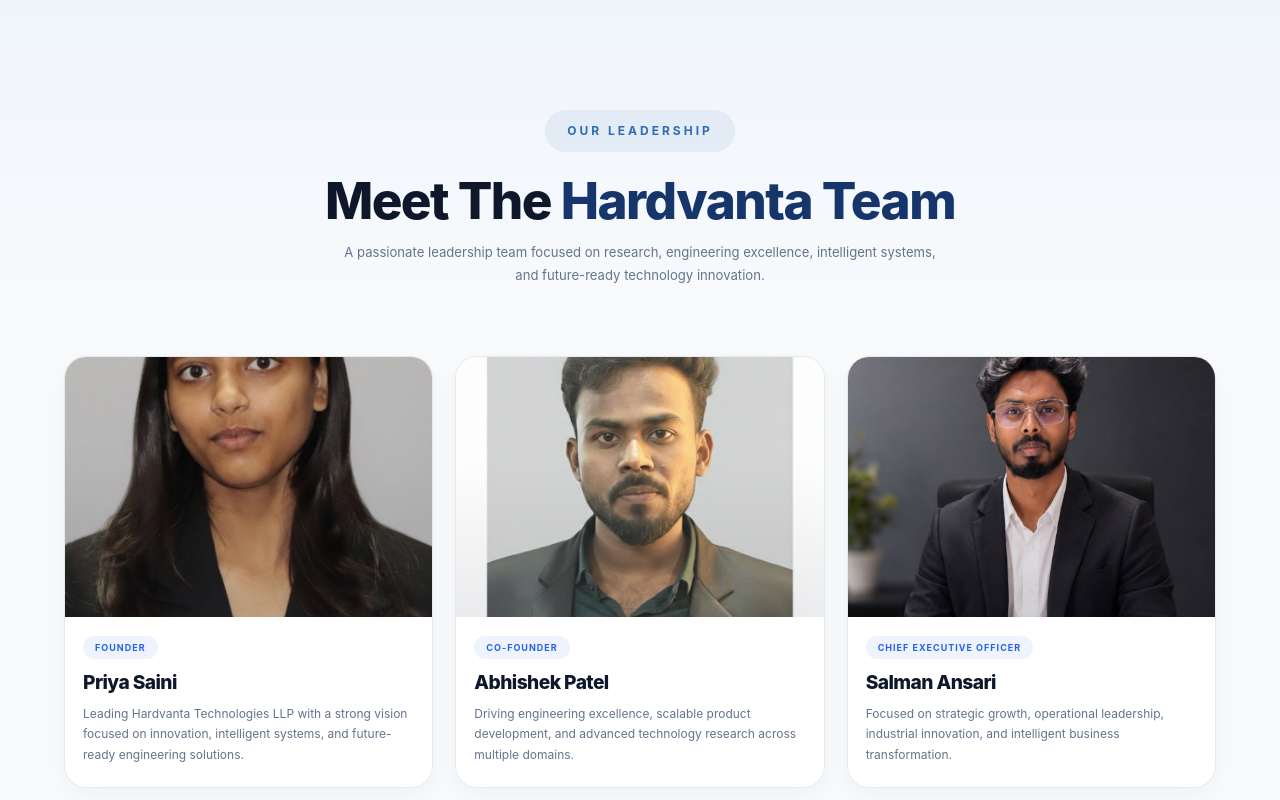
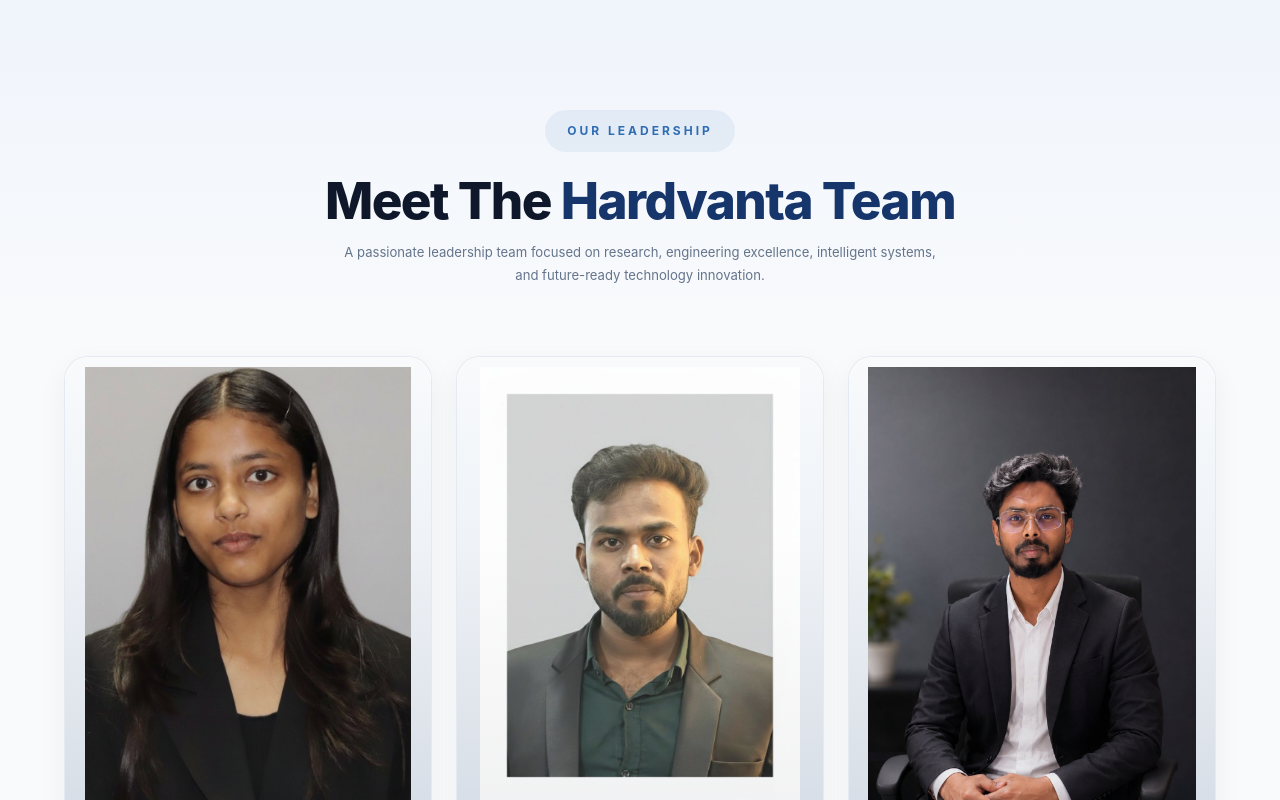
Before and after one commit to hardvantatechnology-llp/hardvanta-website, a Next.js app: page /team in a window 1280 px wide. Shown: the top 800 px of the page. Built offline with nearby package versions, Linux system fonts and the light colour scheme.

Commit message:
pic update

```diff
--- a/app/team/page.tsx
+++ b/app/team/page.tsx
@@ -68,8 +68,7 @@
               <Image
                 src={member.image}
                 alt={member.name}
-                width={420}
-                height={420}
+                fill
                 priority
                 className="team-member-image"
               />
--- a/styles/team.css
+++ b/styles/team.css
@@ -17,6 +17,7 @@
 .team-hero {
 
     display: flex;
+
     align-items: center;
     justify-content: center;
 
@@ -120,9 +121,9 @@
     display: grid;
 
     grid-template-columns:
-        repeat(auto-fit, minmax(250px, 1fr));
+        repeat(auto-fit, minmax(280px, 1fr));
 
-    gap: 22px;
+    gap: 24px;
 
     padding:
         40px 5% 70px;
@@ -137,30 +138,30 @@
 .team-member {
 
     background:
-        rgba(255, 255, 255, 0.92);
+        rgba(255, 255, 255, 0.95);
 
     border:
         1px solid rgba(226, 232, 240, 0.9);
 
     border-radius:
-        22px;
+        24px;
 
     overflow: hidden;
 
     transition:
-        all 0.3s ease;
+        all 0.35s ease;
 
     box-shadow:
-        0 8px 24px rgba(15, 23, 42, 0.04);
+        0 10px 30px rgba(15, 23, 42, 0.05);
 }
 
 .team-member:hover {
 
     transform:
-        translateY(-5px);
+        translateY(-6px);
 
     box-shadow:
-        0 18px 40px rgba(37, 99, 235, 0.08);
+        0 22px 45px rgba(37, 99, 235, 0.10);
 }
 
 /* ===================================
@@ -173,18 +174,23 @@
 
     width: 100%;
 
+    aspect-ratio: 4/5;
+
     overflow: hidden;
+
+    background:
+        linear-gradient(to bottom,
+            #F8FAFC,
+            #E2E8F0);
 }
 
 .team-member-image {
 
-    width: 100%;
+    object-fit: contain;
 
-    height: 260px;
+    object-position: center top;
 
-    object-fit: cover;
-
-    display: block;
+    padding: 10px;
 
     transition:
         transform 0.4s ease;
@@ -193,7 +199,7 @@
 .team-member:hover .team-member-image {
 
     transform:
-        scale(1.03);
+        scale(1.02);
 }
 
 .team-image-overlay {
@@ -202,9 +208,11 @@
 
     inset: 0;
 
+    pointer-events: none;
+
     background:
         linear-gradient(to top,
-            rgba(15, 23, 42, 0.08),
+            rgba(15, 23, 42, 0.05),
             transparent 60%);
 }
 
@@ -215,7 +223,7 @@
 .team-member-content {
 
     padding:
-        18px 18px 22px;
+        20px 20px 24px;
 }
 
 /* ROLE */
@@ -282,9 +290,10 @@
 
 @media (max-width: 1024px) {
 
-    .team-member-image {
+    .team-main-grid {
 
-        height: 240px;
+        grid-template-columns:
+            repeat(auto-fit, minmax(240px, 1fr));
     }
 }
 
@@ -306,11 +315,6 @@
             34px 5% 60px;
 
         gap: 18px;
-    }
-
-    .team-member-image {
-
-        height: 220px;
     }
 
     .team-description {
@@ -335,9 +339,4 @@
 
         font-size: 1.8rem;
     }
-
-    .team-member-image {
-
-        height: 210px;
-    }
 }
```
